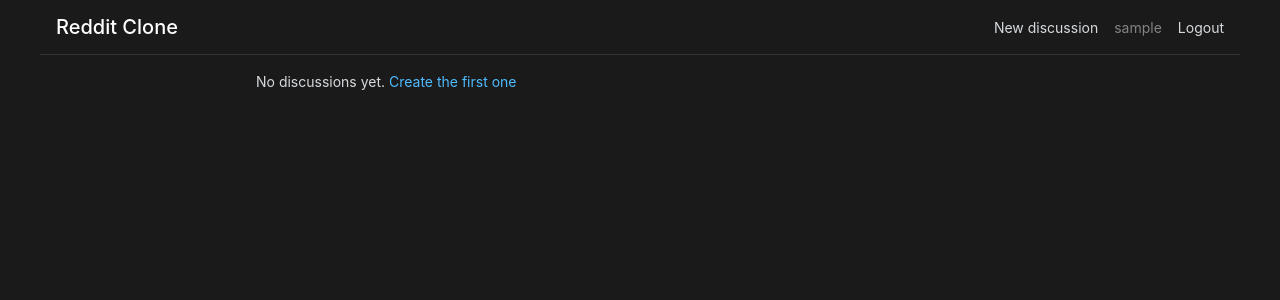
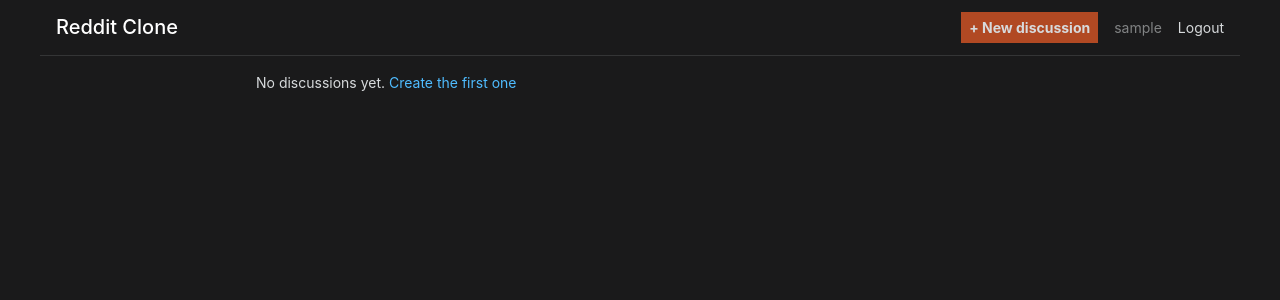
Before and after one commit to MaxymMelnychuk/reddit-clone, a PHP site: page / in a window 1280 px wide. Shown: the top 300 px of the page. Run offline with PHP 8.4, Linux system fonts and the light colour scheme; the visitor is signed in with stand-in values (Sample User, id 1); data that the repository does not hold is empty.

Commit message:
style: minor CSS adjustments and reorganize HTML structure

```diff
--- a/assets/css/navigation.css
+++ b/assets/css/navigation.css
@@ -26,8 +26,11 @@ nav {
     gap: 16px;
 }
 
-nav a {
+nav .new_discussion {
+    background-color:  #b14923;;
     color: #d7dadc;
+    font-weight: bold;
+    padding: 0.3rem 0.5rem;
     font-size: 14px;
     transition: color 0.2s;
 }
--- a/assets/css/typography.css
+++ b/assets/css/typography.css
@@ -35,6 +35,9 @@ strong {
 }
 
 .meta {
+    display: flex;
+    align-items: center;
+    gap: 10px;
     font-size: 12px;
     color: #818384;
 }
--- a/discussions/view.php
+++ b/discussions/view.php
@@ -45,7 +45,7 @@ $isAdmin = ($_SESSION['role'] ?? '') === 'ADMIN';
     <header>
         <h1><a href="../index.php">Discussions</a></h1>
         <nav>
-            <a href="add.php">New discussion</a>
+            <a class="new_discussion" href="add.php">+ New discussion</a>
             <span><?= htmlspecialchars($_SESSION['username']) ?></span>
             <a href="../auth/logout.php">Logout</a>
         </nav>
@@ -62,7 +62,7 @@ $isAdmin = ($_SESSION['role'] ?? '') === 'ADMIN';
                 </form>
                 <?php endif; ?>
             </div>
-            <p class="meta">by <?= htmlspecialchars($discussion['username']) ?> - <?= htmlspecialchars(date('m/d/Y H:i', strtotime($discussion['created_at']))) ?></p>
+            <p class="meta">by <svg width="40px" height="40px" viewBox="0 0 24 24" fill="none" xmlns="http://www.w3.org/2000/svg"><g id="SVGRepo_bgCarrier" stroke-width="0"></g><g id="SVGRepo_tracerCarrier" stroke-linecap="round" stroke-linejoin="round"></g><g id="SVGRepo_iconCarrier"> <path opacity="0.4" d="M12 22.01C17.5228 22.01 22 17.5329 22 12.01C22 6.48716 17.5228 2.01001 12 2.01001C6.47715 2.01001 2 6.48716 2 12.01C2 17.5329 6.47715 22.01 12 22.01Z" fill="#6f7985"></path> <path d="M12 6.93994C9.93 6.93994 8.25 8.61994 8.25 10.6899C8.25 12.7199 9.84 14.3699 11.95 14.4299C11.98 14.4299 12.02 14.4299 12.04 14.4299C12.06 14.4299 12.09 14.4299 12.11 14.4299C12.12 14.4299 12.13 14.4299 12.13 14.4299C14.15 14.3599 15.74 12.7199 15.75 10.6899C15.75 8.61994 14.07 6.93994 12 6.93994Z" fill="#6f7985"></path> <path d="M18.7807 19.36C17.0007 21 14.6207 22.01 12.0007 22.01C9.3807 22.01 7.0007 21 5.2207 19.36C5.4607 18.45 6.1107 17.62 7.0607 16.98C9.7907 15.16 14.2307 15.16 16.9407 16.98C17.9007 17.62 18.5407 18.45 18.7807 19.36Z" fill="#6f7985"></path> </g></svg> <?= htmlspecialchars($discussion['username']) ?> - <?= htmlspecialchars(date('m/d/Y H:i', strtotime($discussion['created_at']))) ?></p>
             <div class="content"><?= nl2br(htmlspecialchars($discussion['content'])) ?></div>
         </article>
         <section class="comments">
@@ -79,7 +79,9 @@ $isAdmin = ($_SESSION['role'] ?? '') === 'ADMIN';
             <ul class="comment-list">
                 <?php foreach ($comments as $c): ?>
                 <li>
+
                     <div class="comment-header">
+                    <svg width="40px" height="40px" viewBox="0 0 24 24" fill="none" xmlns="http://www.w3.org/2000/svg"><g id="SVGRepo_bgCarrier" stroke-width="0"></g><g id="SVGRepo_tracerCarrier" stroke-linecap="round" stroke-linejoin="round"></g><g id="SVGRepo_iconCarrier"> <path opacity="0.4" d="M12 22.01C17.5228 22.01 22 17.5329 22 12.01C22 6.48716 17.5228 2.01001 12 2.01001C6.47715 2.01001 2 6.48716 2 12.01C2 17.5329 6.47715 22.01 12 22.01Z" fill="#6f7985"></path> <path d="M12 6.93994C9.93 6.93994 8.25 8.61994 8.25 10.6899C8.25 12.7199 9.84 14.3699 11.95 14.4299C11.98 14.4299 12.02 14.4299 12.04 14.4299C12.06 14.4299 12.09 14.4299 12.11 14.4299C12.12 14.4299 12.13 14.4299 12.13 14.4299C14.15 14.3599 15.74 12.7199 15.75 10.6899C15.75 8.61994 14.07 6.93994 12 6.93994Z" fill="#6f7985"></path> <path d="M18.7807 19.36C17.0007 21 14.6207 22.01 12.0007 22.01C9.3807 22.01 7.0007 21 5.2207 19.36C5.4607 18.45 6.1107 17.62 7.0607 16.98C9.7907 15.16 14.2307 15.16 16.9407 16.98C17.9007 17.62 18.5407 18.45 18.7807 19.36Z" fill="#6f7985"></path> </g></svg>
                         <strong><?= htmlspecialchars($c['username']) ?></strong>
                         <span class="meta"><?= htmlspecialchars(date('m/d/Y H:i', strtotime($c['created_at']))) ?></span>
                         <?php if ($isAdmin): ?>
--- a/index.php
+++ b/index.php
@@ -25,7 +25,7 @@ $isAdmin = ($_SESSION['role'] ?? '') === 'ADMIN';
     <header>
         <h1>Reddit Clone</h1>
         <nav>
-            <a href="discussions/add.php">New discussion</a>
+            <a class="new_discussion" href="discussions/add.php">+ New discussion</a>
             <span><?= htmlspecialchars($_SESSION['username']) ?></span>
             <a href="auth/logout.php">Logout</a>
         </nav>
@@ -36,8 +36,11 @@ $isAdmin = ($_SESSION['role'] ?? '') === 'ADMIN';
         <?php else: ?>
         <ul class="discussion-list">
             <?php foreach ($discussions as $d): ?>
+
             <li>
+            <svg width="40px" height="40px" viewBox="0 0 24 24" fill="none" xmlns="http://www.w3.org/2000/svg"><g id="SVGRepo_bgCarrier" stroke-width="0"></g><g id="SVGRepo_tracerCarrier" stroke-linecap="round" stroke-linejoin="round"></g><g id="SVGRepo_iconCarrier"> <path opacity="0.4" d="M12 22.01C17.5228 22.01 22 17.5329 22 12.01C22 6.48716 17.5228 2.01001 12 2.01001C6.47715 2.01001 2 6.48716 2 12.01C2 17.5329 6.47715 22.01 12 22.01Z" fill="#6f7985"></path> <path d="M12 6.93994C9.93 6.93994 8.25 8.61994 8.25 10.6899C8.25 12.7199 9.84 14.3699 11.95 14.4299C11.98 14.4299 12.02 14.4299 12.04 14.4299C12.06 14.4299 12.09 14.4299 12.11 14.4299C12.12 14.4299 12.13 14.4299 12.13 14.4299C14.15 14.3599 15.74 12.7199 15.75 10.6899C15.75 8.61994 14.07 6.93994 12 6.93994Z" fill="#6f7985"></path> <path d="M18.7807 19.36C17.0007 21 14.6207 22.01 12.0007 22.01C9.3807 22.01 7.0007 21 5.2207 19.36C5.4607 18.45 6.1107 17.62 7.0607 16.98C9.7907 15.16 14.2307 15.16 16.9407 16.98C17.9007 17.62 18.5407 18.45 18.7807 19.36Z" fill="#6f7985"></path> </g></svg>
                 <div class="discussion-row">
+
                     <a href="discussions/view.php?s=<?= urlencode($d['slug']) ?>"><?= htmlspecialchars($d['title']) ?></a>
                     <?php if ($isAdmin): ?>
                     <form action="discussions/delete.php" method="post" class="admin-action" onsubmit="return confirm('Delete this discussion?');">
```
Also changed, not shown: auth/login.php (+5 -5 lines), auth/register.php (+5 -5 lines).
